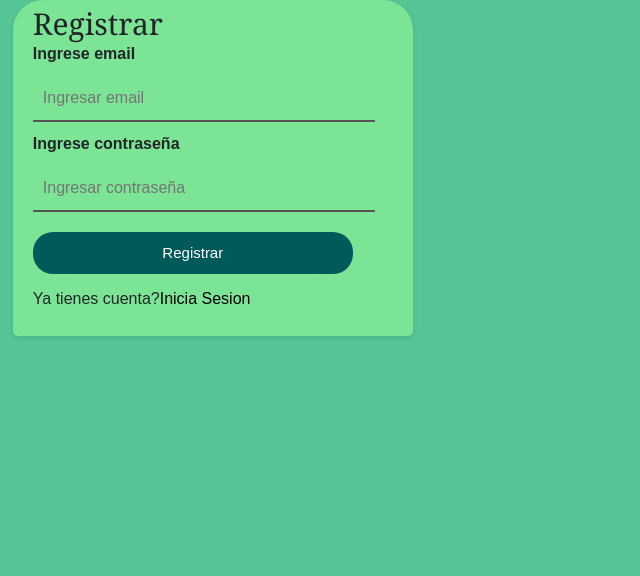
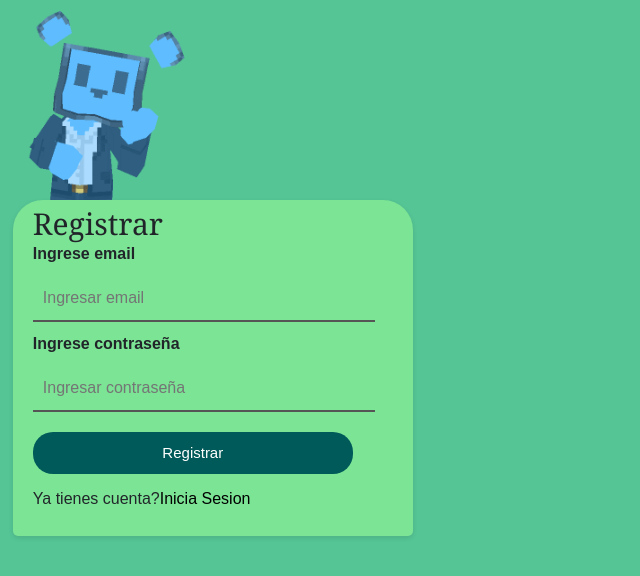
Before and after one commit to vazqueznahuel/Clementina, a React (Create React App) app: page /Registro in a window 1280 px wide. Shown: the top 576 px of the page, without its empty margins (0-640 px from the left). Built offline with nearby package versions, Linux system fonts and the light colour scheme; no server answers.

Commit message:
Agregando imagen de widi en registro

```diff
--- a/src/components/register/register.jsx
+++ b/src/components/register/register.jsx
@@ -45,7 +45,8 @@ function Register(props) {
 
 
     return (
-
+    <>
+      <img src={img1} className='imagen-widi'/>
       <div className="form-container">
         <h2 className='form-title'>Registrar</h2>
 
@@ -70,6 +71,7 @@ function Register(props) {
         </h6>
 
       </div>
+    </>
     );
     }
     export default Register;
```
Lines whose indentation alone changed are shown as unchanged.
